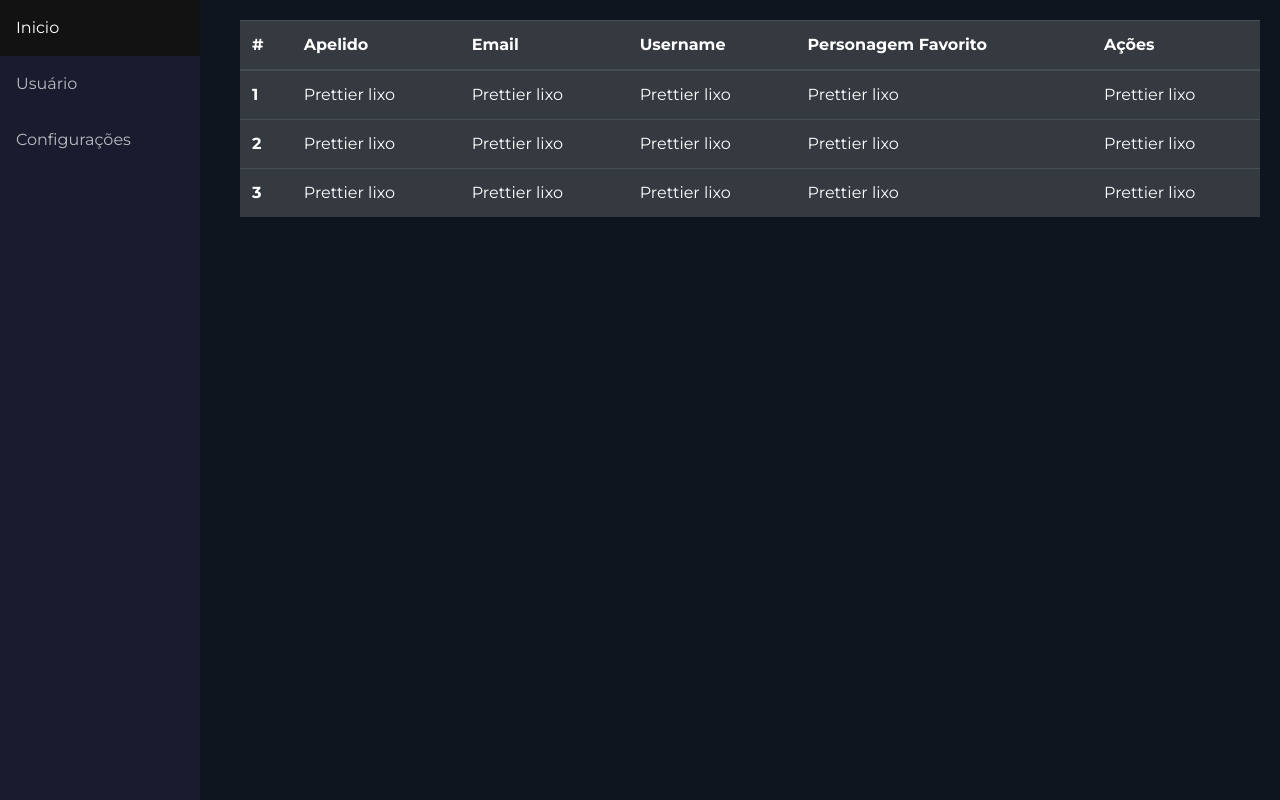
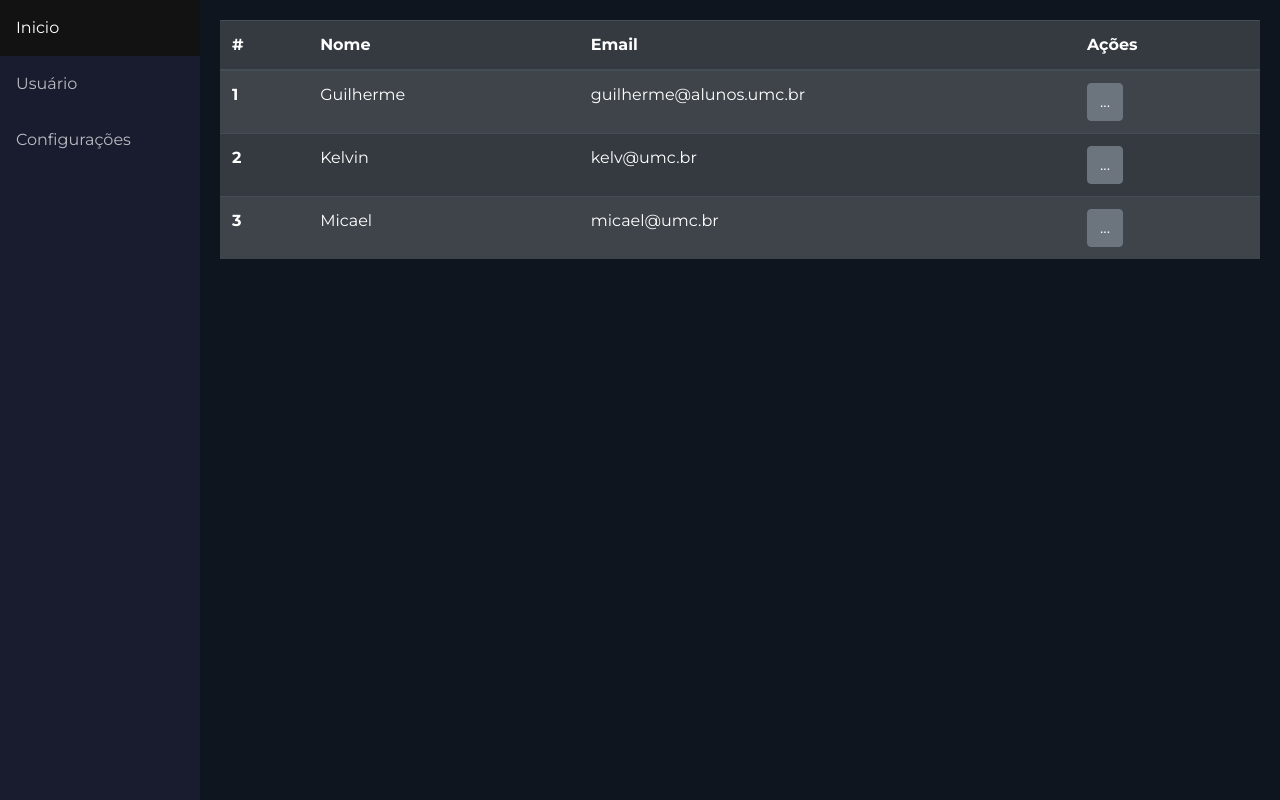
Before and after one commit to cinefyPFC/echeveria-code, a React (Create React App) app: page /dashboard/usuarios in a window 1280 px wide. Built offline with nearby package versions, Linux system fonts and the light colour scheme.

Commit message:
tabelas para testar

```diff
--- a/src/components/HeaderAdmin/header.css
+++ b/src/components/HeaderAdmin/header.css
@@ -43,7 +43,7 @@
   transition: ease-in-out 0.4s;
 }
 .AdminConteudo {
-  margin-left: 220px;
+  margin-left: 200px;
   padding: 20px;
 }
 .sidebar a svg {
@@ -65,21 +65,32 @@
     width: 100%;
     height: auto;
     position: relative;
+
+
+
   }
-
+  @media(max-width:700px){
+    .AdminConteudo {
+        margin-left: 0px;
+        padding: 20px;
+      }
+    }
   div.content {
     margin-left: 0;
   }
 
   .sidebar a {
     float: left;
+
   }
   .sidebar div {
     display: none;
+
   }
 
   .sidebar a svg {
     display: none;
+
   }
 }
 
@@ -87,9 +98,12 @@
   .sidebar a {
     text-align: center;
     float: none;
+
   }
 
   .sidebar a svg {
     display: none;
+
+
   }
 }
--- a/src/views/GerenciamentoUsuario/index.jsx
+++ b/src/views/GerenciamentoUsuario/index.jsx
@@ -1,53 +1,87 @@
 import React from 'react';
 import HeaderAdmin from '../../components/HeaderAdmin';
-import { Table } from 'reactstrap';
+import { Button, Table } from 'reactstrap';
 import './style/gerenciamento.css';
+import { FcEmptyTrash,FcAbout } from "react-icons/fc";
+import { UncontrolledButtonDropdown, DropdownMenu, DropdownItem, DropdownToggle } from 'reactstrap';
+
 
 function Usuario() {
   return (
+
     <div className="AdminTela">
       <HeaderAdmin></HeaderAdmin>
       <div className="AdminConteudo">
-        <Table dark>
+
+        <Table dark striped responsive>
           <thead>
             <tr>
               <th>#</th>
-              <th>Apelido</th>
+              <th>Nome</th>
               <th>Email</th>
-              <th>Username</th>
-              <th>Personagem Favorito</th>
               <th>Ações</th>
             </tr>
           </thead>
           <tbody>
             <tr>
               <th scope="row">1</th>
-              <td className="table-gerenciamento-usuario">Prettier lixo</td>
-              <td className="table-gerenciamento-usuario">Prettier lixo</td>
-              <td className="table-gerenciamento-usuario">Prettier lixo</td>
-              <td className="table-gerenciamento-usuario">Prettier lixo</td>
-              <td className="table-gerenciamento-usuario">Prettier lixo</td>
+              <td className="table-gerenciamento-usuario">Guilherme</td>
+              <td className="table-gerenciamento-usuario">guilherme@alunos.umc.br</td>
+              <td className="table-gerenciamento-usuario">
+              <UncontrolledButtonDropdown>
+                <DropdownToggle caret>
+                   ...
+                </DropdownToggle>
+              <DropdownMenu>
+                <DropdownItem> <FcEmptyTrash></FcEmptyTrash>  Excluir</DropdownItem>
+                <DropdownItem divider />
+                <DropdownItem><FcAbout></FcAbout> Editar</DropdownItem>
+                </DropdownMenu>
+            </UncontrolledButtonDropdown>
+                </td>
             </tr>
             <tr>
               <th scope="row">2</th>
-              <td className="table-gerenciamento-usuario">Prettier lixo</td>
-              <td className="table-gerenciamento-usuario">Prettier lixo</td>
-              <td className="table-gerenciamento-usuario">Prettier lixo</td>
-              <td className="table-gerenciamento-usuario">Prettier lixo</td>
-              <td className="table-gerenciamento-usuario">Prettier lixo</td>
+              <td className="table-gerenciamento-usuario">Kelvin</td>
+              <td className="table-gerenciamento-usuario">kelv@umc.br</td>
+              <td className="table-gerenciamento-usuario">
+
+              <UncontrolledButtonDropdown>
+                <DropdownToggle caret>
+                   ...
+                </DropdownToggle>
+              <DropdownMenu>
+                <DropdownItem> <FcEmptyTrash></FcEmptyTrash>  Excluir</DropdownItem>
+                <DropdownItem divider />
+                <DropdownItem><FcAbout></FcAbout> Editar</DropdownItem>
+                </DropdownMenu>
+            </UncontrolledButtonDropdown>
+                </td>
             </tr>
             <tr>
               <th scope="row">3</th>
-              <td className="table-gerenciamento-usuario">Prettier lixo</td>
-              <td className="table-gerenciamento-usuario">Prettier lixo</td>
-              <td className="table-gerenciamento-usuario">Prettier lixo</td>
-              <td className="table-gerenciamento-usuario">Prettier lixo</td>
-              <td className="table-gerenciamento-usuario">Prettier lixo</td>
+              <td className="table-gerenciamento-usuario">Micael</td>
+              <td className="table-gerenciamento-usuario">micael@umc.br</td>
+              <td className="table-gerenciamento-usuario">
+
+              <UncontrolledButtonDropdown>
+                <DropdownToggle caret>
+                   ...
+                </DropdownToggle>
+              <DropdownMenu>
+                <DropdownItem> <FcEmptyTrash></FcEmptyTrash>  Excluir</DropdownItem>
+                <DropdownItem divider />
+                <DropdownItem><FcAbout></FcAbout> Editar</DropdownItem>
+                </DropdownMenu>
+            </UncontrolledButtonDropdown>
+
+              </td>
             </tr>
           </tbody>
         </Table>
       </div>
     </div>
+
   );
 }
 export default Usuario;
```
Also changed, not shown: 1 other file (tests, documents, lock files or other folders).
